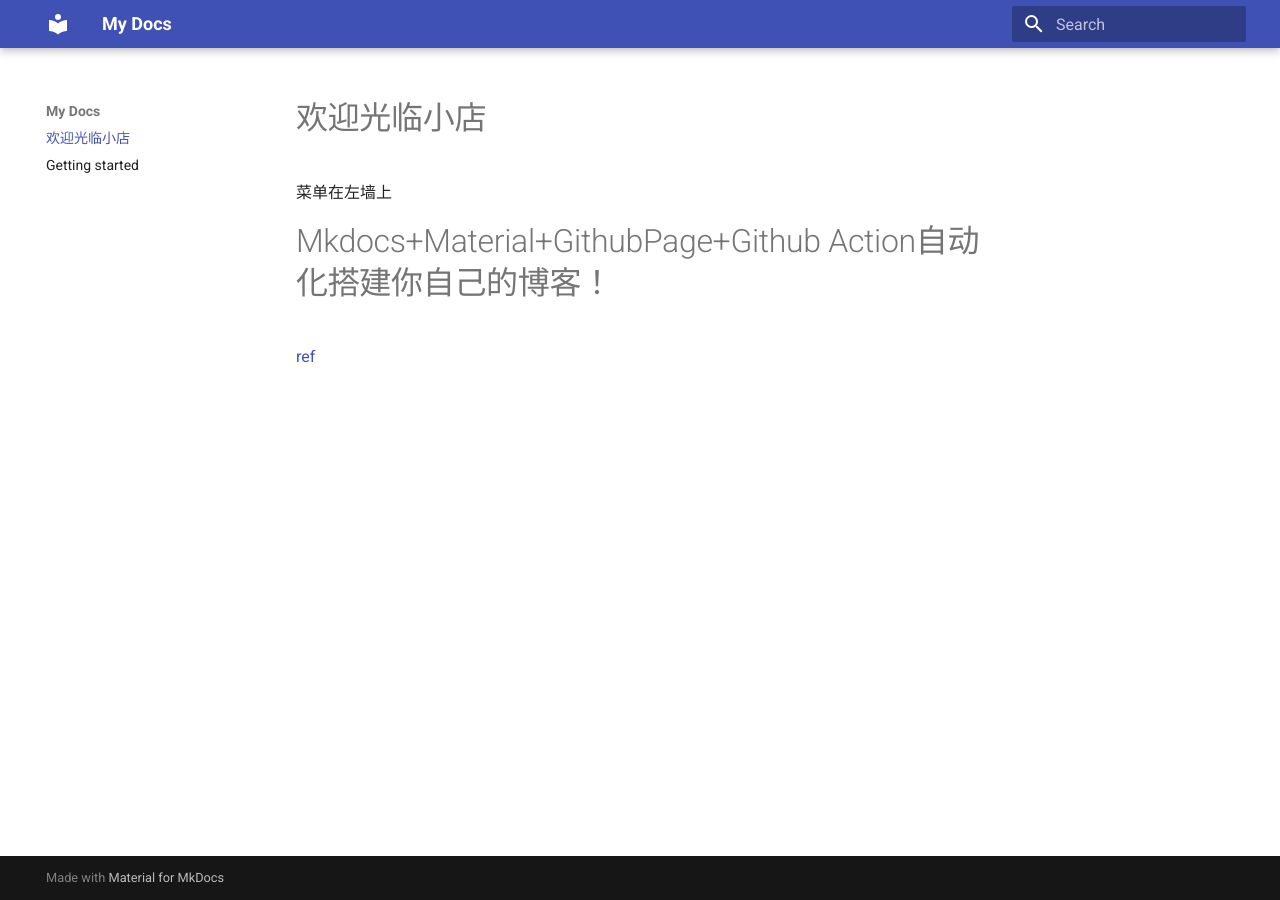
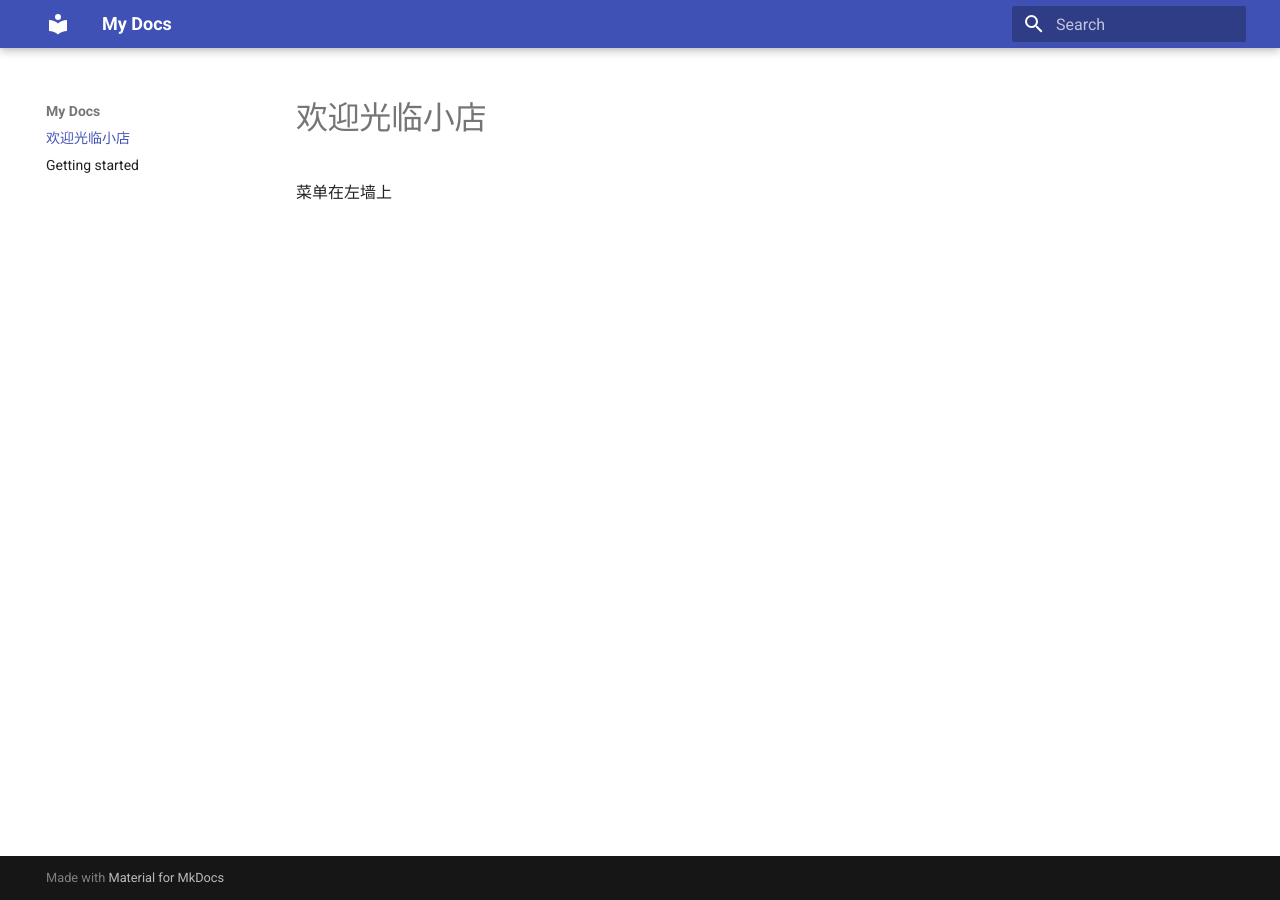
Before and after one commit to Buutters/Buuters.github.io, an MkDocs documentation site: the page built from docs/index.md, in a window 1280 px wide. Built offline with MkDocs 1.6.1 and Material for MkDocs 9.7.7, drawn with Linux system fonts in a browser that asks for light colours.

Commit message:
Update index.md

```diff
--- a/docs/index.md
+++ b/docs/index.md
@@ -1,7 +1,3 @@
 # 欢迎光临小店
 
 菜单在左墙上
-
-# Mkdocs+Material+GithubPage+Github Action自动化搭建你自己的博客！
-
-[ref](https://blog.csdn.net/leoalasiga/article/details/132711171)
```
